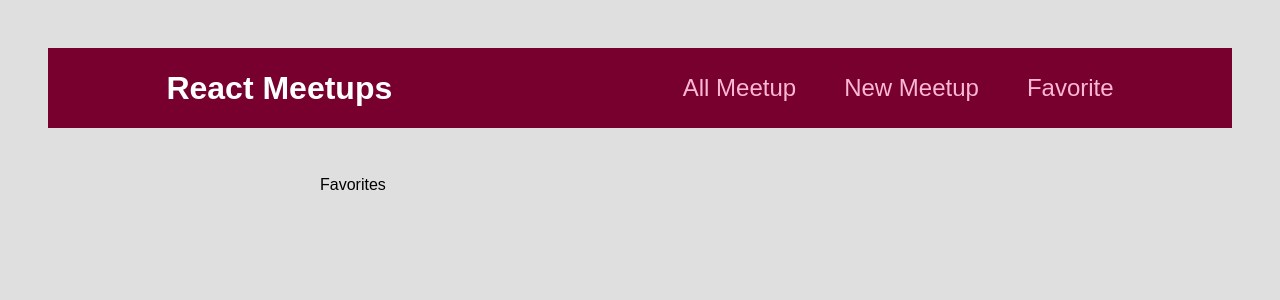
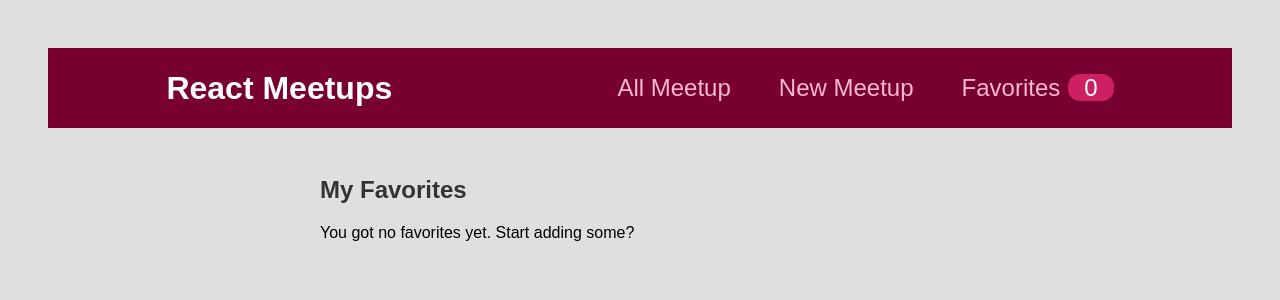
Before and after one commit to choy30/reactcompleteguidecorefeatures, a React (Create React App) app: page /favorites in a window 1280 px wide. Shown: the top 300 px of the page. Built offline with nearby package versions, Linux system fonts and the light colour scheme.

Commit message:
Add favorites route & add context on mainnav

```diff
--- a/src/componenets/layout/MainNavigation.js
+++ b/src/componenets/layout/MainNavigation.js
@@ -1,9 +1,11 @@
-import React from "react";
+import React, { useContext } from "react";
 import { Link } from "react-router-dom";
 
 import classes from "./MainNavigation.module.css";
+import FavoritesContext from "../../store/favorite-context";
 
 const MainNavigation = () => {
+	const favoritesCtx = useContext(FavoritesContext);
 	return (
 		<header className={classes.header}>
 			<div className={classes.logo}>React Meetups</div>
@@ -16,7 +18,10 @@ const MainNavigation = () => {
 						<Link to="/new-meetup">New Meetup</Link>
 					</li>
 					<li>
-						<Link to="/favorite">Favorite</Link>
+						<Link to="/favorites">
+							Favorites
+							<span className={classes.badge}>{favoritesCtx.totalFavorites}</span>
+						</Link>
 					</li>
 				</ul>
 			</nav>
--- a/src/pages/Favorites.js
+++ b/src/pages/Favorites.js
@@ -1,9 +1,25 @@
-import React from 'react'
+import React, { useContext } from "react";
+
+import FavoritesContext from "../store/favorite-context";
+import MeetupList from "../componenets/meetups/MeetupList";
 
 const Favorites = () => {
-  return (
-    <div>Favorites</div>
-  )
-}
+	const favoritesCtx = useContext(FavoritesContext);
 
-export default Favorites
+	let content;
+
+	if (favoritesCtx.totalFavorites === 0) {
+		content = <p>You got no favorites yet. Start adding some?</p>;
+	} else {
+		content = <MeetupList meetups={favoritesCtx.favorites} />;
+	}
+
+	return (
+		<section>
+			<h1>My Favorites</h1>
+			{content}
+		</section>
+	);
+};
+
+export default Favorites;
--- a/src/store/favorite-context.js
+++ b/src/store/favorite-context.js
@@ -1,6 +1,6 @@
 import { createContext, useState } from "react";
 
-const FavoriteContext = createContext({
+const FavoritesContext = createContext({
 	favorites: [],
 	totalFavorites: 0,
 	addFavorite: (favoriteMeetup) => {},
@@ -36,10 +36,10 @@ export const FavoritesContextProvider = (props) => {
 	};
 
 	return (
-		<FavoriteContext.Provider value={context}>
+		<FavoritesContext.Provider value={context}>
 			{props.children}
-		</FavoriteContext.Provider>
+		</FavoritesContext.Provider>
 	);
 };
 
-export default FavoriteContext;
+export default FavoritesContext;
```
